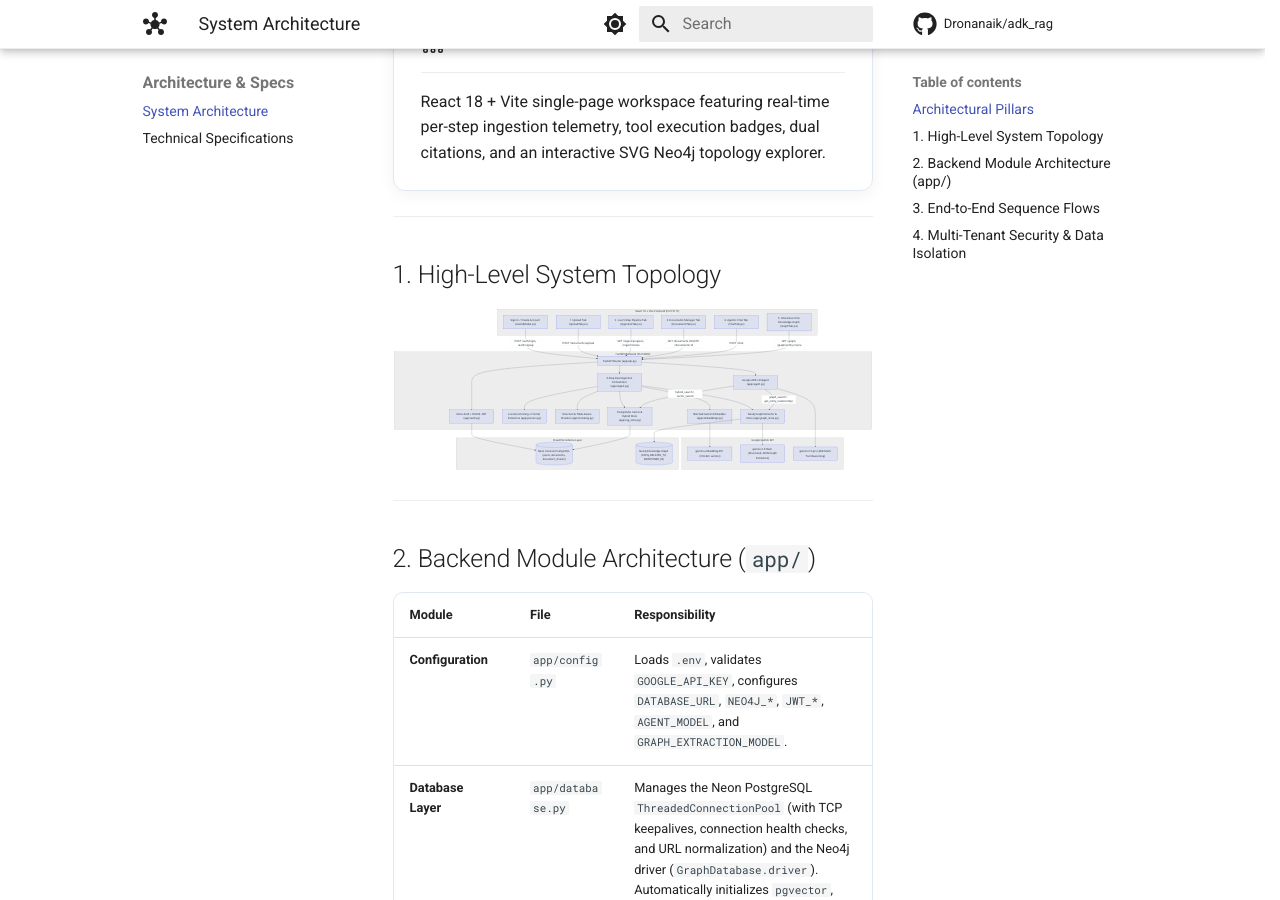
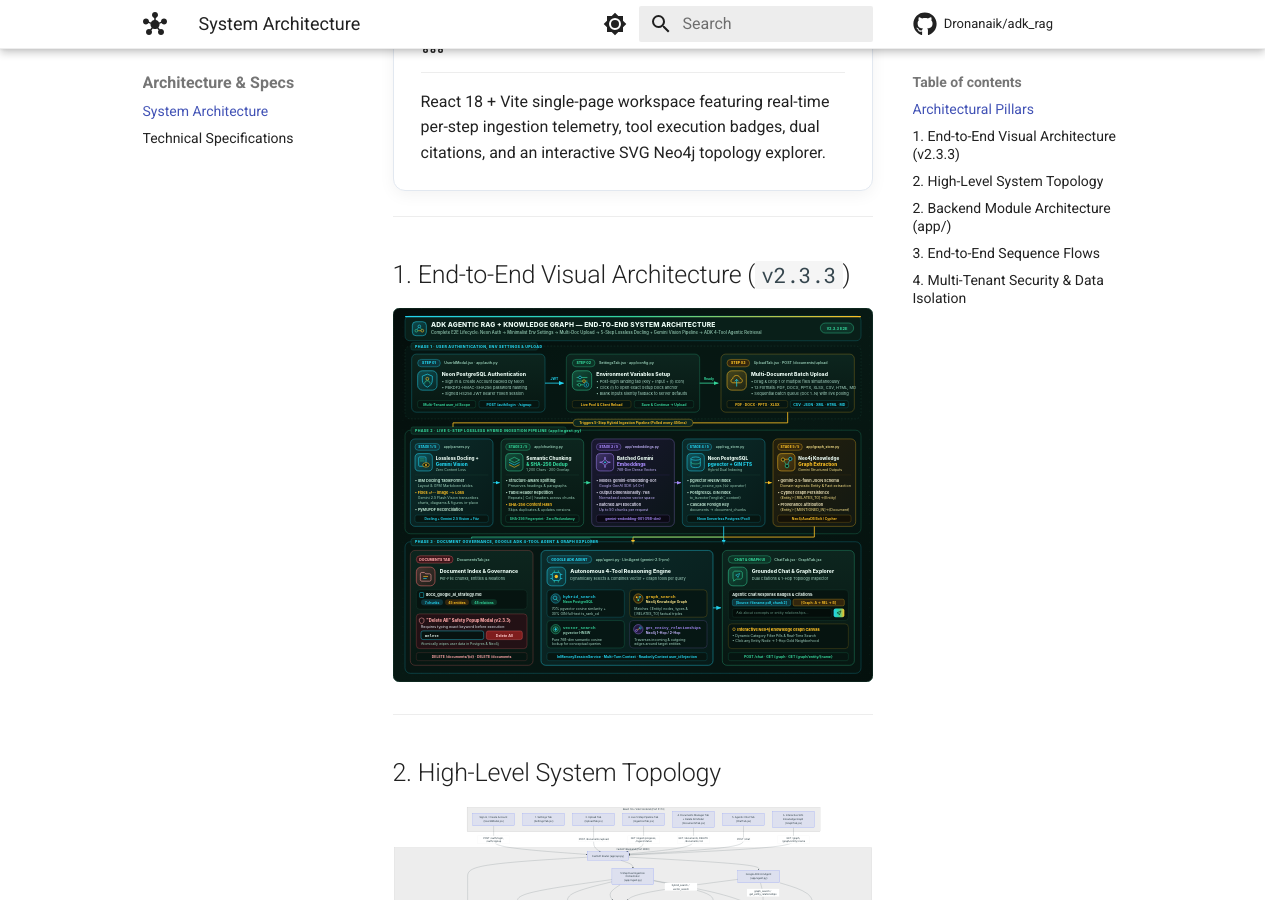
Before and after one commit to Dronanaik/adk_rag, an MkDocs documentation site: the page built from docs/ARCHITECTURE.md, in a window 1280 px wide and 900 px high, scrolled down 1255 px. Built offline with MkDocs 1.6.1 and Material for MkDocs 9.7.7, drawn with Linux system fonts in a browser that asks for light colours; comment, search, counter and statistics services are not loaded.

Commit message:
docs: add icon-rich E2E architecture SVG diagram below demo GIF in README.md

````diff
--- a/docs/ARCHITECTURE.md
+++ b/docs/ARCHITECTURE.md
@@ -36,17 +36,24 @@ The **ADK Agentic RAG + Knowledge Graph** platform is engineered as a modular, m
 
 ---
 
-## 1. High-Level System Topology
+## 1. End-to-End Visual Architecture (`v2.3.3`)
+
+![ADK Agentic RAG End-to-End Architecture](assets/e2e_architecture.svg)
+
+---
+
+## 2. High-Level System Topology
 
 ```mermaid
 flowchart TB
     subgraph Client["React 18 + Vite Frontend (Port 5173)"]
         AuthUI["Sign In / Create Account (UserIdModal.jsx)"]
-        UploadUI["1. Upload Tab (UploadTab.jsx)"]
-        PipelineUI["2. Live 5-Step Pipeline Tab (IngestionTab.jsx)"]
-        DocsUI["3. Documents Manager Tab (DocumentsTab.jsx)"]
-        ChatUI["4. Agentic Chat Tab (ChatTab.jsx)"]
-        GraphUI["5. Interactive SVG Knowledge Graph (GraphTab.jsx)"]
+        SettingsUI["1. Settings Tab (SettingsTab.jsx)"]
+        UploadUI["2. Upload Tab (UploadTab.jsx)"]
+        PipelineUI["3. Live 5-Step Pipeline Tab (IngestionTab.jsx)"]
+        DocsUI["4. Documents Manager Tab + Delete All Modal (DocumentsTab.jsx)"]
+        ChatUI["5. Agentic Chat Tab (ChatTab.jsx)"]
+        GraphUI["6. Interactive SVG Knowledge Graph (GraphTab.jsx)"]
     end
 
     subgraph Backend["FastAPI Backend (Port 8000)"]
````
Also changed, not shown: README.md (+4 -0 lines), docs/assets/e2e_architecture.svg (added).
